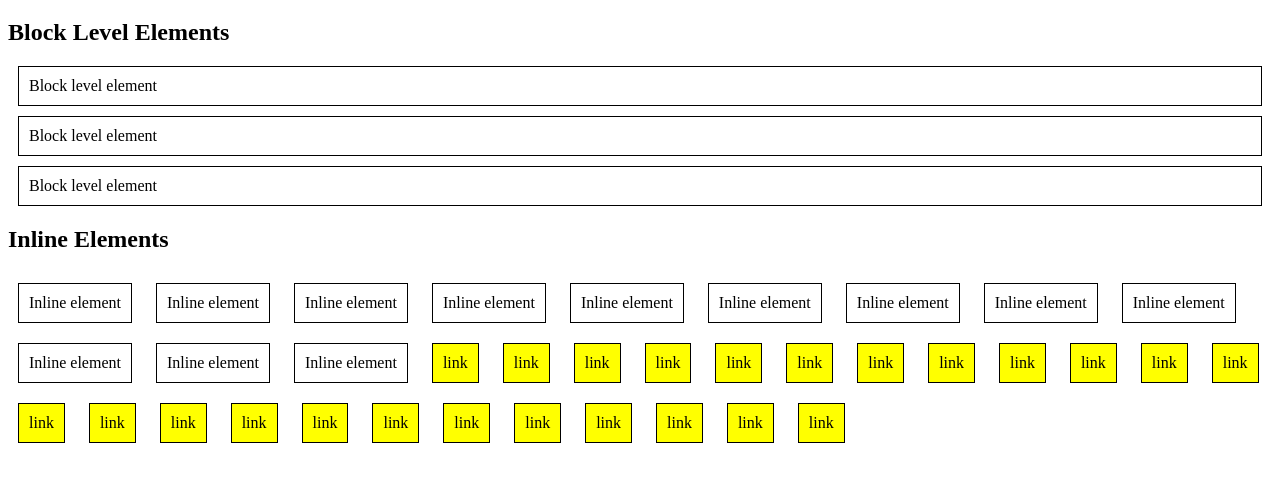
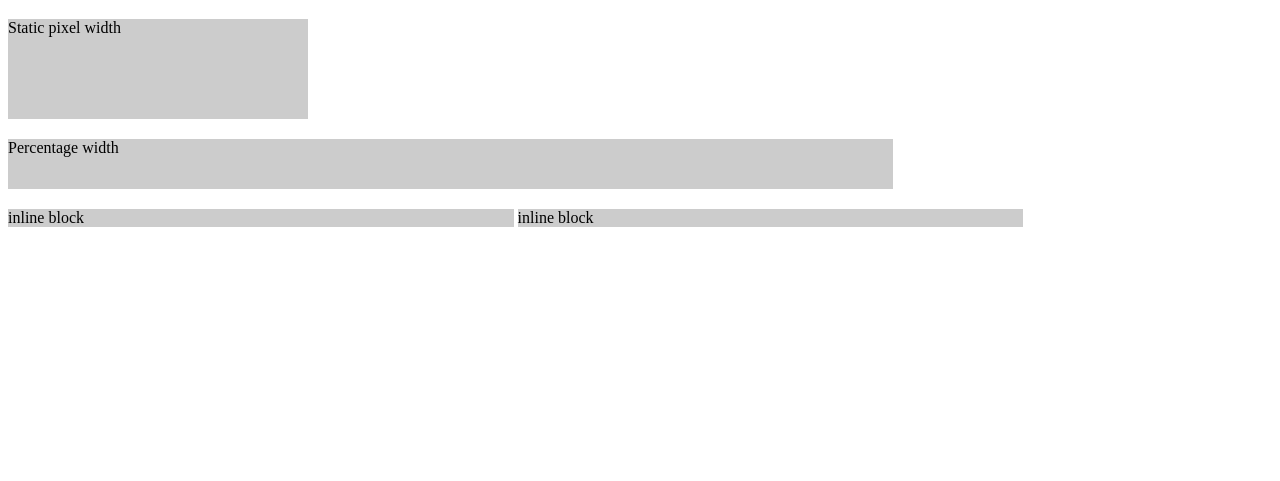
Before and after one commit to double-vee/css-tutorial-1, a plain HTML site: page index.html in a window 1280 px wide. Shown: the part 61-542 px from the top of the page. Drawn offline with Linux system fonts and the light colour scheme.

Commit message:
index.html edited; static and percentage width values added to syntax.css

```diff
--- a/css/syntax.css
+++ b/css/syntax.css
@@ -1,22 +1,19 @@
-.block{
-  padding: 10px;
-  margin: 10px;
-  border: 1px solid #000;
+#main-content div{
+  margin: 0 0 20px 0;
+  background:#ccc;
 }
 
-.inline{
-  padding: 10px;
-  margin: 10px;
-  border: 1px solid #000;
+.static-width{
+  width: 300px;
+  height: 100px;
+}
+
+.percentage-width{
+  width: 70%;
+  height: 50px;
+}
+
+.inline-block{
+  width: 40%;
   display: inline-block;
 }
-
-a{
-  padding: 10px;
-  margin: 10px;
-  background: yellow;
-  color: #000;
-  text-decoration: none;
-  border: 1px solid #000;
-  display: inline-block;
-}
--- a/index.html
+++ b/index.html
@@ -12,51 +12,10 @@
 
     <h1>Hello there!</h1>
 
-    <h2>Block Level Elements</h2>
-
-    <div class="block">Block level element</div>
-    <div class="block">Block level element</div>
-    <div class="block">Block level element</div>
-
-    <h2>Inline Elements</h2>
-
-    <span class="inline">Inline element</span>
-    <span class="inline">Inline element</span>
-    <span class="inline">Inline element</span>
-    <span class="inline">Inline element</span>
-    <span class="inline">Inline element</span>
-    <span class="inline">Inline element</span>
-    <span class="inline">Inline element</span>
-    <span class="inline">Inline element</span>
-    <span class="inline">Inline element</span>
-    <span class="inline">Inline element</span>
-    <span class="inline">Inline element</span>
-    <span class="inline">Inline element</span>
-
-    <a href="#">link</a>
-    <a href="#">link</a>
-    <a href="#">link</a>
-    <a href="#">link</a>
-    <a href="#">link</a>
-    <a href="#">link</a>
-    <a href="#">link</a>
-    <a href="#">link</a>
-    <a href="#">link</a>
-    <a href="#">link</a>
-    <a href="#">link</a>
-    <a href="#">link</a>
-    <a href="#">link</a>
-    <a href="#">link</a>
-    <a href="#">link</a>
-    <a href="#">link</a>
-    <a href="#">link</a>
-    <a href="#">link</a>
-    <a href="#">link</a>
-    <a href="#">link</a>
-    <a href="#">link</a>
-    <a href="#">link</a>
-    <a href="#">link</a>
-    <a href="#">link</a>
+    <div class="static-width">Static pixel width</div>
+    <div class="percentage-width">Percentage width</div>
+    <div class="inline-block">inline block</div>
+    <div class="inline-block">inline block</div>
 
   </div>
 
```
